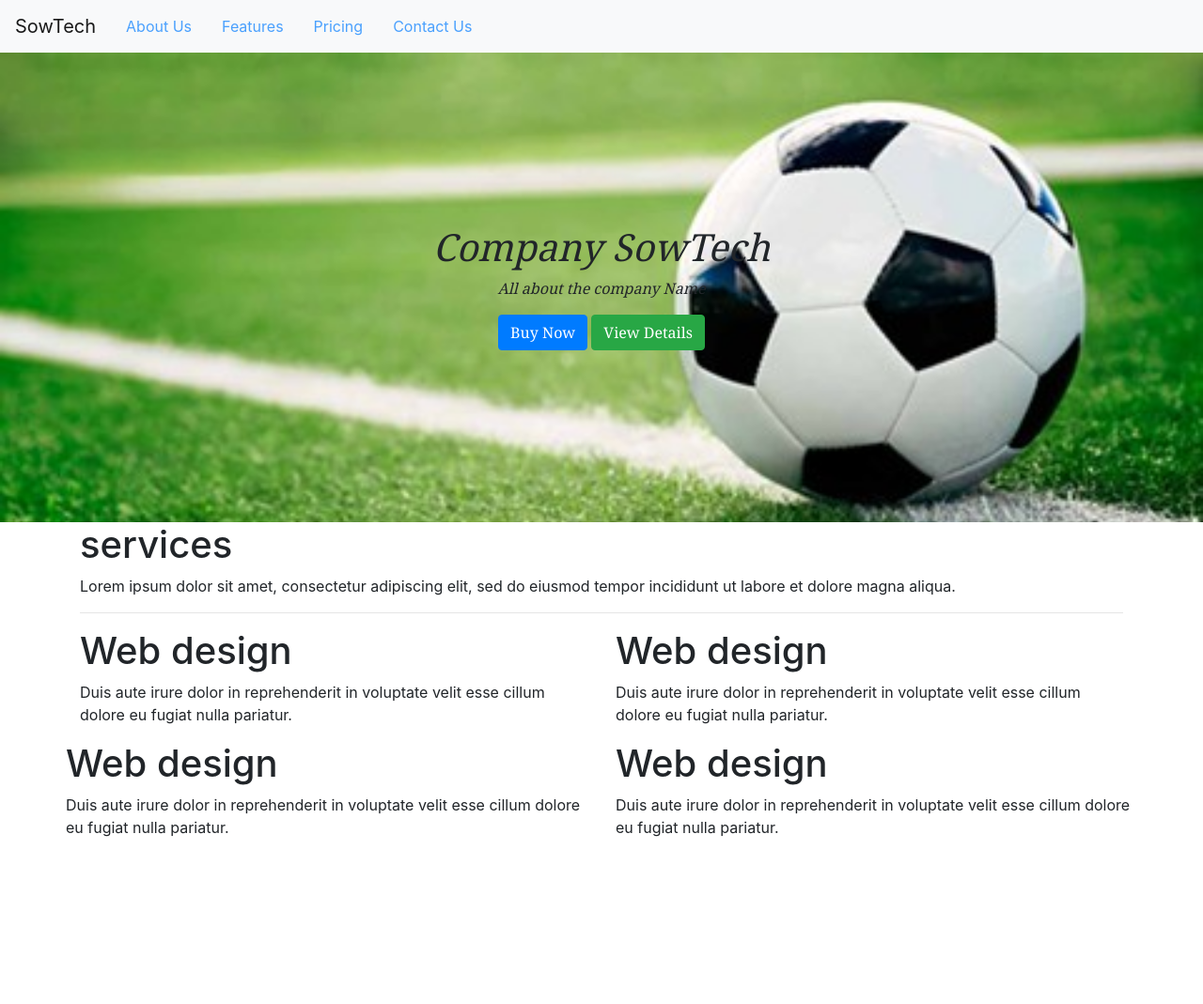
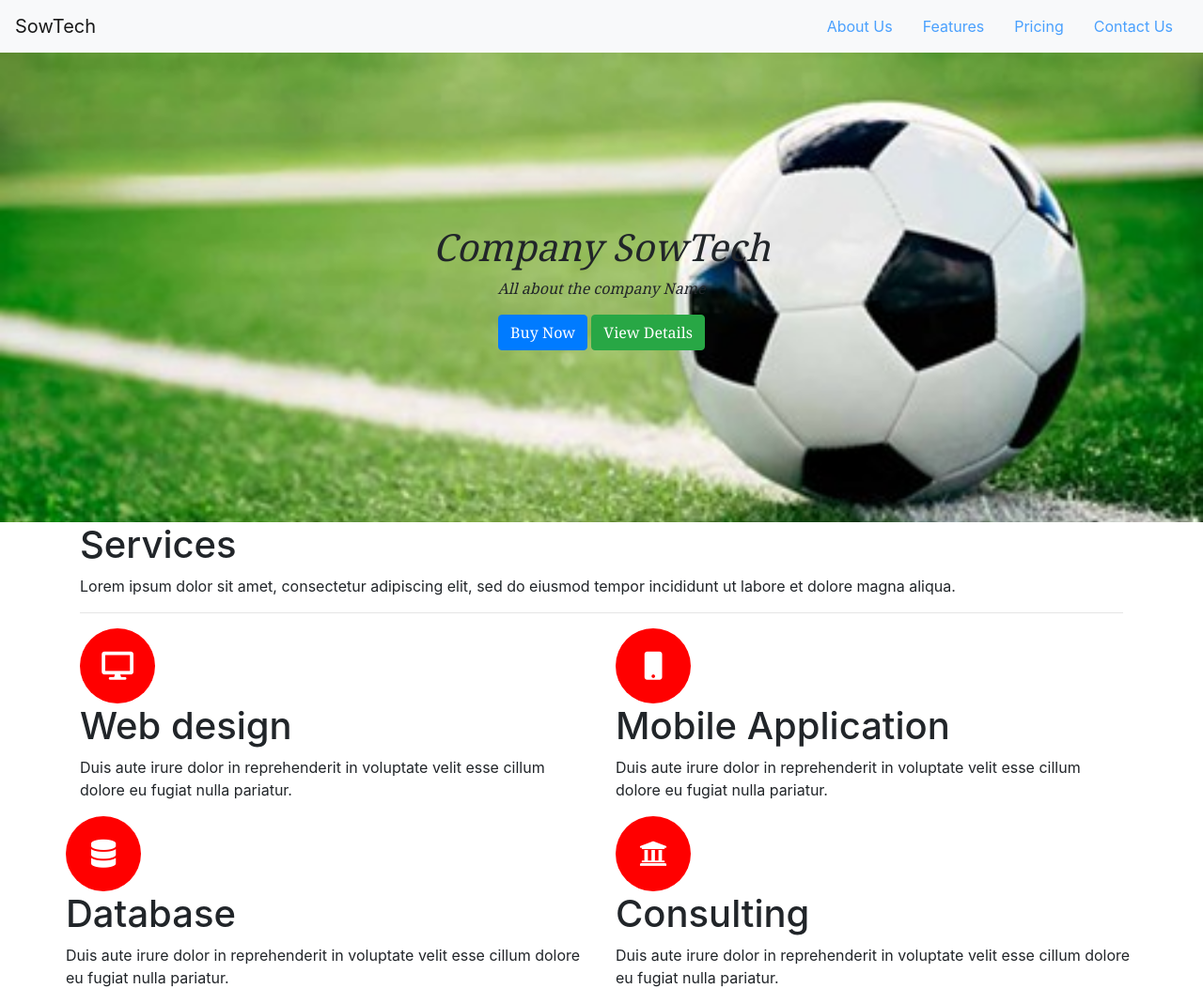
Before and after one commit to lamzosow/Hello-world, a plain HTML site: page Index.html in a window 1280 px wide. Shown: the whole page at 94% size. Before the commit the page ends 909 px from the top, so only its background shows below. Drawn offline with nearby package versions, Linux system fonts and the light colour scheme.

Commit message:
I work on icons

```diff
--- a/Index.html
+++ b/Index.html
@@ -3,8 +3,10 @@
     <head>
         <link href="https://fonts.googleapis.com/css?family=Noto+Serif" rel="stylesheet">
          <title>my blog </title>
+         <link rel="stylesheet" href="https://use.fontawesome.com/releases/v5.7.2/css/all.css" integrity="sha384-fnmOCqbTlWIlj8LyTjo7mOUStjsKC4pOpQbqyi7RrhN7udi9RwhKkMHpvLbHG9Sr" crossorigin="anonymous">
          <link rel="stylesheet" type="text/css" href="style.css">
          <link rel="stylesheet" href="https://stackpath.bootstrapcdn.com/bootstrap/4.1.3/css/bootstrap.min.css" integrity="sha384-MCw98/SFnGE8fJT3GXwEOngsV7Zt27NXFoaoApmYm81iuXoPkFOJwJ8ERdknLPMO" crossorigin="anonymous">
+
     </head>
       <body>
 
@@ -23,7 +25,7 @@
 
   </button>
   <!--Nav Items-->
-  <div class="collapse navbar-collapse" Justify-content-end" id="navbar">
+  <div class="collapse navbar-collapse justify-content-end" id="navbar">
 
 
 
@@ -61,26 +63,30 @@
          <!-- services -->
 
          <section class="services container">
-          <h1> services</h1>
+          <h1> Services</h1>
           <p>Lorem ipsum dolor sit amet, consectetur adipiscing elit, sed do eiusmod tempor incididunt ut labore et dolore magna aliqua.</p>
           <hr>
 
          <div class="row">
                <div class="col">
+               <i class="fas fa-desktop"></i>
                <h1>Web design</h1>
                <p>Duis aute irure dolor in reprehenderit in voluptate velit esse cillum dolore eu fugiat nulla pariatur. </p>
          </div>
-          <div class="col">
-          <h1>Web design</h1>
+         <div class="col">
+          <i class="fas fa-mobile"></i>
+          <h1>Mobile Application</h1>
                <p>Duis aute irure dolor in reprehenderit in voluptate velit esse cillum dolore eu fugiat nulla pariatur. </p>
              </div>
          <div class="row">
                <div class="col">
-               <h1>Web design</h1>
+               <i class="fas fa-database"></i>
+               <h1>Database</h1>
                <p>Duis aute irure dolor in reprehenderit in voluptate velit esse cillum dolore eu fugiat nulla pariatur. </p>
          </div>
           <div class="col">
-          <h1>Web design</h1>
+        <i class="fas fa-university"></i>
+          <h1>Consulting</h1>
                <p>Duis aute irure dolor in reprehenderit in voluptate velit esse cillum dolore eu fugiat nulla pariatur. </p>
              </div>
          </section>
--- a/style.css
+++ b/style.css
@@ -20,5 +20,16 @@ header {
     font-family: 'Noto Serif', serif;
 }
 header p {
-    /* Add the front-style property here*/
+    font-style: italic;
 }
+.services i {
+    height: 80px;
+    width: 80px;
+    color: white;
+    background-color: red;
+    padding: 25px 20px;
+    font-size: 30px;
+    border-radius: 50%;
+    text-align: center;
+
+}
```
